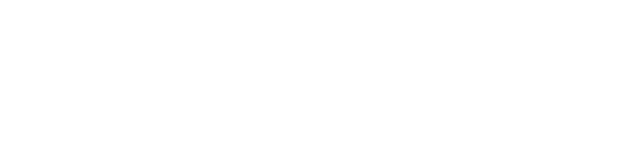
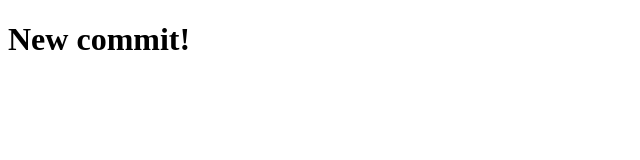
Before and after one commit to richardmihailescu/git1, a plain HTML site: page index.html in a window 1280 px wide. Shown: the whole page, without its empty margins (0-640 px from the left). Drawn offline with Linux system fonts and the light colour scheme.

Commit message:
added header in index.html

```diff
--- a/index.html
+++ b/index.html
@@ -6,6 +6,6 @@
     <title>My second commit</title>
 </head>
 <body>
-
+   <h1>New commit!</h1>
 </body>
 </html>
```
